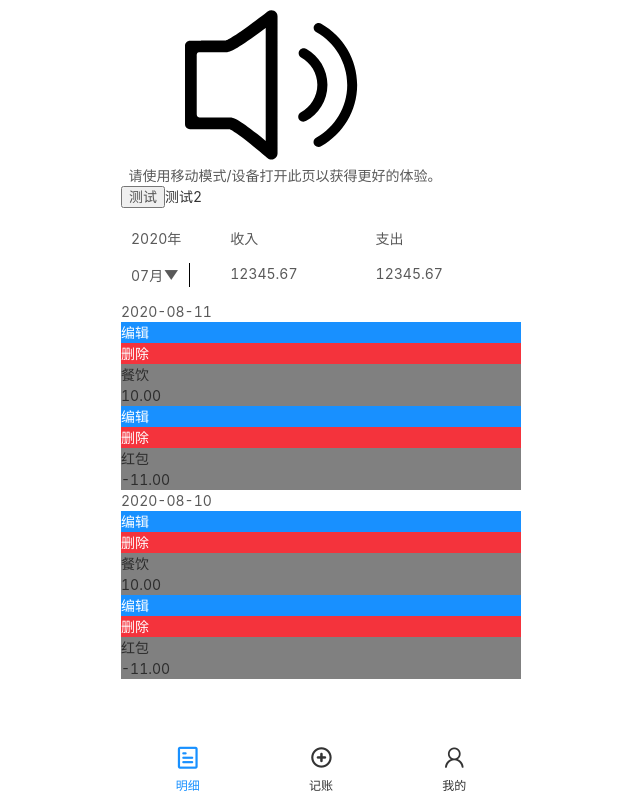
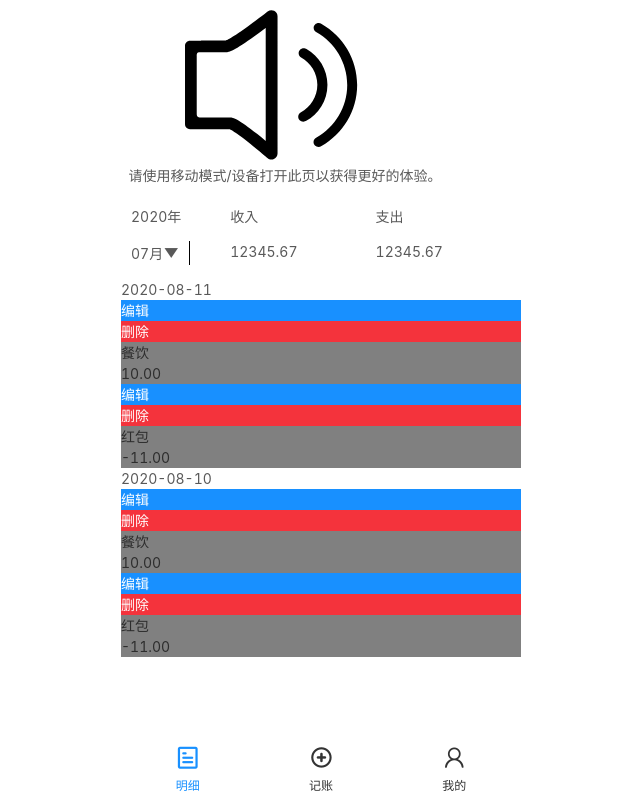
Before and after one commit to xiaoyao9524/simple-account-book, a React (Create React App) app: page / in a window 1280 px wide. Shown: the whole page, without its empty margins (319-959 px from the left). Built offline with nearby package versions, Linux system fonts and the light colour scheme.

Commit message:
完善登录逻辑

```diff
--- /dev/null
+++ b/src/hooks/useQuery.ts
@@ -0,0 +1,24 @@
+interface QueryProps {
+    [key: string]: string;
+}
+
+function useQuery () {
+    const location:Location = window.location;
+    let search = location.search;
+    if (search.length) {
+        search = search.slice(1);
+    }
+
+    const queryStringList = search.split('&');
+
+    const query:QueryProps = {};
+
+    for (let item of queryStringList) {
+        const [key, value] = item.split('=');
+        query[key] = value;
+    }
+
+    return query;
+}
+
+export default useQuery;
--- a/src/pages/Home/home.tsx
+++ b/src/pages/Home/home.tsx
@@ -63,15 +63,6 @@ const Home = () => {
   return (
     <div className="home">
       {(isIOS || isAndroid) ? null : mobileNoticBar}
-      <button onClick={() => {
-        history.push({
-          pathname: '/signin',
-          state: {
-            redirect: '/my'
-          }
-        })
-      }}>测试</button>
-      <NavLink to={{pathname: '/signin', state: {redirect: '/my'}}}>测试2</NavLink>
       <header className="head-container">
         <ul className="header-list">
           <li
--- a/src/pages/Signin/signin.tsx
+++ b/src/pages/Signin/signin.tsx
@@ -10,7 +10,8 @@ import {
 import {
   NavLink,
   useHistory,
-  useLocation
+  useLocation,
+  useParams
 } from 'react-router-dom';
 
 import {
@@ -22,6 +23,8 @@ import {
   requestUserInfo
 } from '../../api/login';
 
+import useQuery from '../../hooks/useQuery';
+
 import NavBar from '../../components/NavBar';
 import useForm from 'rc-form-hooks';
 import { useDispatch } from 'react-redux';
@@ -30,13 +33,9 @@ import {
   actionCreator as userActionCreator
 } from '../../store/reducers/modules/user';
 
-const {getSetUserInfoAction} = userActionCreator;
+const { getSetUserInfoAction } = userActionCreator;
 
 const Item = List.Item;
-
-interface LocationProps {
-  redirect?: string;
-}
 
 const Login: React.FC = () => {
 
@@ -48,9 +47,10 @@ const Login: React.FC = () => {
     errors
   } = useForm<SigninRequestProps>();
   const history = useHistory();
-  const location = useLocation<LocationProps>();
-  const redirect = location.state.redirect;
-  console.log('redirect: ', redirect);
+  console.log('history: ', history);
+
+  const query = useQuery();
+  console.log('query: ', query);
 
   function onSubmit(e: React.FormEvent) {
     e.preventDefault();
@@ -64,11 +64,11 @@ const Login: React.FC = () => {
       })
   }
   // 获取token
-  async function handlerSignup (signinForm: SigninRequestProps) {
+  async function handlerSignup(signinForm: SigninRequestProps) {
     try {
-      const {data: {status, message, token}} = await signin(signinForm);
+      const { data: { status, message, token } } = await signin(signinForm);
 
-      if(status === 200 && token) {
+      if (status === 200 && token) {
         localStorage.setItem('token', token);
         getUserInfo();
       } else {
@@ -81,19 +81,19 @@ const Login: React.FC = () => {
   }
 
   // 获取用户信息
-  async function getUserInfo () {
+  async function getUserInfo() {
     try {
       const res = await requestUserInfo();
       console.log('获取用户信息res：', res);
 
-      const {data: {status, message, userInfo}} = res;
+      const { data: { status, message, userInfo } } = res;
 
       if (status === 200) {
         const action = getSetUserInfoAction(userInfo);
 
         dispatch(action);
 
-
+        history.replace(query.redirect || '/');
 
       } else {
         Toast.fail(message);
```
